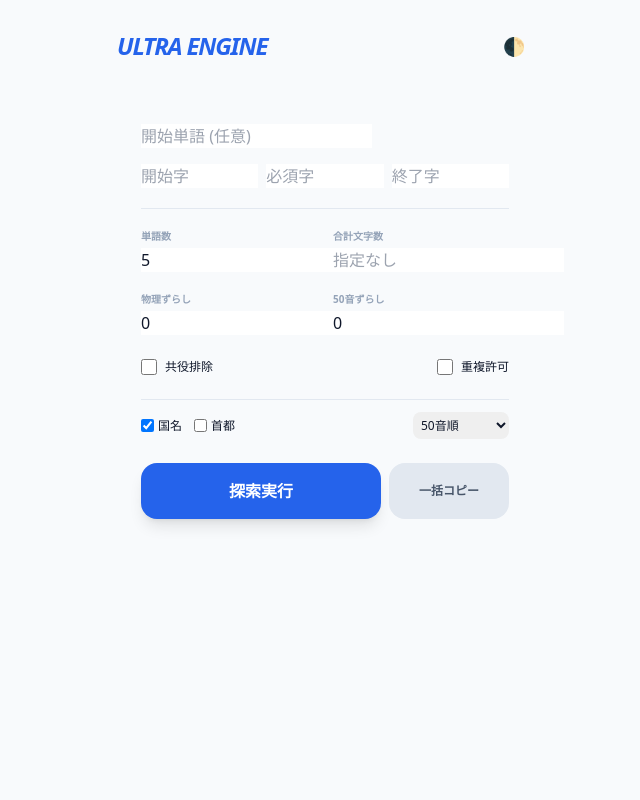
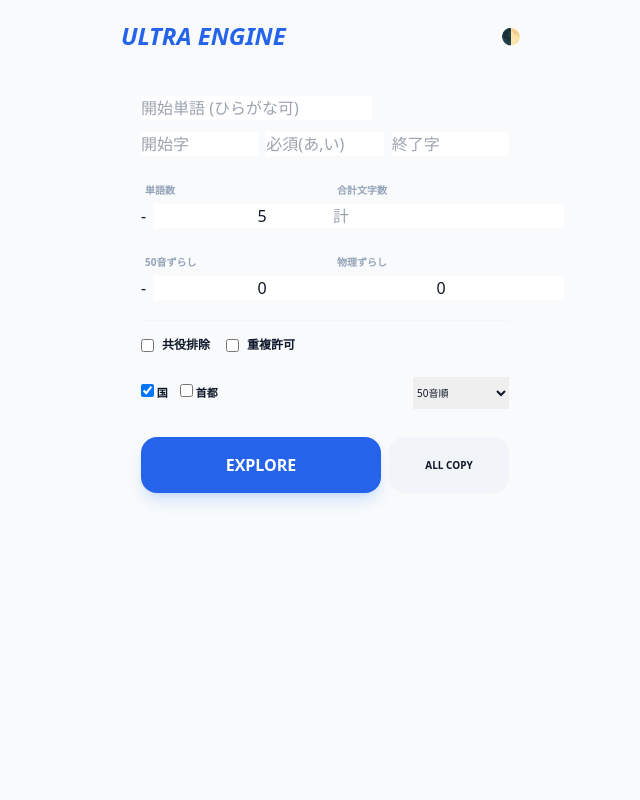
Before and after one commit to xjrstjrwvg-commits/pyongyang-, a Flask app: page / in a window 1280 px wide. Shown: the whole page, without its empty margins (315-955 px from the left). Run offline with Flask 3, Linux system fonts and the light colour scheme; some libraries are stand-ins or nearby versions.

Commit message:
index.html

```diff
--- a/templates/index.html
+++ b/templates/index.html
@@ -2,7 +2,7 @@
 <html lang="ja">
 <head>
     <meta charset="UTF-8">
-    <meta name="viewport" content="width=device-width, initial-scale=1.0">
+    <meta name="viewport" content="width=device-width, initial-scale=1.0, maximum-scale=1.0, user-scalable=no">
     <title>極・しりとり探索</title>
     <script src="https://cdn.tailwindcss.com"></script>
     <script>
@@ -14,93 +14,100 @@
             document.documentElement.classList.add('dark');
         }
 
-        // 全コピー機能
+        function adjustVal(id, delta) {
+            const el = document.getElementById(id);
+            el.value = parseInt(el.value) + delta;
+        }
+
         let currentRoutes = [];
         function copyAll() {
             if (currentRoutes.length === 0) return;
             const text = currentRoutes.map((rt, i) => `#${i+1}: ${rt.join(' → ')} (${rt.join('').length}文字)`).join('\n');
             navigator.clipboard.writeText(text).then(() => {
                 const btn = document.getElementById('copyBtn');
-                const originalText = btn.innerText;
-                btn.innerText = "コピー完了！";
-                setTimeout(() => btn.innerText = originalText, 2000);
+                btn.innerText = "COPIED!";
+                setTimeout(() => btn.innerText = "ALL COPY", 2000);
             });
         }
     </script>
     <style>
         .dark { color-scheme: dark; }
         .glass { @apply bg-white dark:bg-slate-900 border border-slate-200 dark:border-slate-800 shadow-xl; }
-        input, select { @apply bg-slate-50 dark:bg-slate-800 border-slate-300 dark:border-slate-700 p-3 rounded-xl w-full text-sm outline-none ring-blue-500 focus:ring-2; }
+        input, select { @apply bg-slate-50 dark:bg-slate-800 border-slate-300 dark:border-slate-700 p-3 rounded-xl w-full text-sm outline-none focus:ring-2 ring-blue-500 transition-all; }
+        .step-btn { @apply bg-slate-200 dark:bg-slate-700 px-3 py-2 rounded-lg font-black active:scale-90 transition-transform; }
     </style>
 </head>
-<body class="bg-slate-50 dark:bg-slate-950 text-slate-900 dark:text-slate-100 min-h-screen transition-colors duration-300">
-    <div class="max-w-md mx-auto p-4 space-y-6">
-        <!-- Header -->
-        <header class="flex justify-between items-center py-2">
-            <h1 class="text-2xl font-black italic text-blue-600 tracking-tighter">ULTRA ENGINE</h1>
-            <button onclick="toggleDarkMode()" class="p-2 glass rounded-full text-lg">🌓</button>
+<body class="bg-slate-50 dark:bg-slate-950 text-slate-900 dark:text-slate-100 min-h-screen">
+    <div class="max-w-md mx-auto p-4 space-y-4">
+        <header class="flex justify-between items-center px-1">
+            <h1 class="text-2xl font-black italic text-blue-600">ULTRA ENGINE</h1>
+            <button onclick="toggleDarkMode()" class="p-2 glass rounded-full">🌓</button>
         </header>
 
-        <!-- Main Panel -->
-        <div class="glass rounded-3xl p-6 space-y-5">
-            <div class="space-y-4">
-                <input id="sw" placeholder="開始単語 (任意)">
+        <div class="glass rounded-[32px] p-6 space-y-5">
+            <div class="space-y-3">
+                <input id="sw" placeholder="開始単語 (ひらがな可)">
                 <div class="grid grid-cols-3 gap-2">
-                    <input id="sc" placeholder="開始字" maxlength="1">
-                    <input id="mc" placeholder="必須字">
-                    <input id="ec" placeholder="終了字" maxlength="1">
-                </div>
-            </div>
-
-            <hr class="border-slate-200 dark:border-slate-800">
-
-            <div class="grid grid-cols-2 gap-4">
-                <div>
-                    <label class="text-[10px] font-bold text-slate-400 mb-1 block uppercase">単語数</label>
-                    <input type="number" id="ml" value="5">
-                </div>
-                <div>
-                    <label class="text-[10px] font-bold text-slate-400 mb-1 block uppercase">合計文字数</label>
-                    <input type="number" id="ttl" placeholder="指定なし">
+                    <input id="sc" placeholder="開始字">
+                    <input id="mc" placeholder="必須(あ,い)">
+                    <input id="ec" placeholder="終了字">
                 </div>
             </div>
 
             <div class="grid grid-cols-2 gap-4">
-                <div>
-                    <label class="text-[10px] font-bold text-slate-400 mb-1 block uppercase">物理ずらし</label>
-                    <input type="number" id="ps" value="0">
+                <div class="space-y-1">
+                    <label class="text-[10px] font-bold text-slate-400 ml-1 uppercase">単語数</label>
+                    <div class="flex items-center gap-2">
+                        <button onclick="adjustVal('ml',-1)" class="step-btn">-</button>
+                        <input type="number" id="ml" value="5" class="text-center">
+                        <button onclick="adjustVal('ml',1)" class="step-btn">+</button>
                     </div>
-                <div>
-                    <label class="text-[10px] font-bold text-slate-400 mb-1 block uppercase">50音ずらし</label>
-                    <input type="number" id="ks" value="0">
+                </div>
+                <div class="space-y-1">
+                    <label class="text-[10px] font-bold text-slate-400 ml-1 uppercase">合計文字数</label>
+                    <input type="number" id="ttl" placeholder="計">
                 </div>
             </div>
 
-            <div class="flex items-center justify-between text-xs font-medium py-1">
-                <label class="flex items-center gap-2"><input type="checkbox" id="conj" class="w-4 h-4 accent-blue-600"> 共役排除</label>
-                <label class="flex items-center gap-2"><input type="checkbox" id="rt" class="w-4 h-4 accent-blue-600"> 重複許可</label>
+            <div class="grid grid-cols-2 gap-4">
+                <div class="space-y-1">
+                    <label class="text-[10px] font-bold text-slate-400 ml-1 uppercase">50音ずらし</label>
+                    <div class="flex items-center gap-2">
+                        <button onclick="adjustVal('ks',-1)" class="step-btn">-</button>
+                        <input type="number" id="ks" value="0" class="text-center">
+                        <button onclick="adjustVal('ks',1)" class="step-btn">+</button>
+                    </div>
+                </div>
+                <div class="space-y-1">
+                    <label class="text-[10px] font-bold text-slate-400 ml-1 uppercase">物理ずらし</label>
+                    <input type="number" id="ps" value="0" class="text-center">
+                </div>
             </div>
 
-            <div class="flex items-center justify-between text-xs font-medium py-1 border-t border-slate-200 dark:border-slate-800 pt-3">
-                <div class="flex gap-3">
-                    <label class="flex items-center gap-1"><input type="checkbox" name="cat" value="country" checked> 国名</label>
-                    <label class="flex items-center gap-1"><input type="checkbox" name="cat" value="capital"> 首都</label>
+            <div class="flex gap-4 text-xs font-bold py-1 border-t border-slate-100 dark:border-slate-800 pt-4">
+                <label class="flex items-center gap-2"><input type="checkbox" id="conj"> 共役排除</label>
+                <label class="flex items-center gap-2"><input type="checkbox" id="rt"> 重複許可</label>
             </div>
-                <select id="sort_type" class="w-24 p-1 rounded-lg">
+
+            <div class="flex items-center justify-between gap-4">
+                <div class="flex gap-3 text-[11px] font-bold">
+                    <label><input type="checkbox" name="cat" value="country" checked> 国</label>
+                    <label><input type="checkbox" name="cat" value="capital"> 首都</label>
+                </div>
+                <select id="sort_type" class="text-[10px] h-8 w-24">
                     <option value="kana">50音順</option>
                     <option value="length">文字数順</option>
                 </select>
             </div>
 
-            <div class="flex gap-2">
-                <button onclick="run()" id="btn" class="flex-[2] bg-blue-600 hover:bg-blue-500 text-white font-black py-4 rounded-2xl shadow-lg transition-transform active:scale-95">探索実行</button>
-                <button onclick="copyAll()" id="copyBtn" class="flex-1 bg-slate-200 dark:bg-slate-800 text-slate-600 dark:text-slate-300 font-bold py-4 rounded-2xl transition-all active:scale-95 text-xs">一括コピー</button>
+            <div class="flex gap-2 pt-2">
+                <button onclick="run()" id="btn" class="flex-[2] bg-blue-600 text-white font-black py-4 rounded-2xl shadow-blue-500/20 shadow-lg active:scale-95 transition-all">EXPLORE</button>
+                <button onclick="copyAll()" id="copyBtn" class="flex-1 bg-slate-100 dark:bg-slate-800 font-bold py-4 rounded-2xl active:scale-95 transition-all text-[10px]">ALL COPY</button>
             </div>
         </div>
 
-        <!-- Result Stats & Area -->
-        <div id="stats" class="text-center text-[11px] font-bold text-slate-400 uppercase tracking-widest hidden"></div>
-        <div id="res" class="space-y-3 pb-24"></div>
+        <div id="stats" class="text-center text-[11px] font-bold text-slate-400 hidden"></div>
+        <div id="res" class="space-y-3 pb-20"></div>
     </div>
 
     <script>
@@ -108,15 +115,13 @@
             const btn=document.getElementById('btn');
             const resDiv=document.getElementById('res');
             const statsDiv=document.getElementById('stats');
-            btn.innerText="探索中..."; btn.disabled=true;
-            resDiv.innerHTML="";
-            statsDiv.classList.add('hidden');
+            btn.innerText="EXPLORING..."; btn.disabled=true;
+            resDiv.innerHTML=""; statsDiv.classList.add('hidden');
             currentRoutes = [];
 
             const cats = Array.from(document.querySelectorAll('input[name="cat"]:checked')).map(c => c.value);
             const targetTotal = document.getElementById('ttl').value;
 
-            try {
             const r = await fetch('/search',{
                 method:'POST',
                 headers:{'Content-Type':'application/json'},
@@ -136,28 +141,23 @@
                 })
             });
             const d = await r.json();
-                btn.innerText="探索実行"; btn.disabled=false;
+            btn.innerText="EXPLORE"; btn.disabled=false;
 
             if(d.count > 0){
                 currentRoutes = d.routes;
-                    statsDiv.innerText = `${d.count} 通りのルートが見つかりました`;
+                statsDiv.innerText = `${d.count} ROUTES FOUND`;
                 statsDiv.classList.remove('hidden');
                 resDiv.innerHTML = d.routes.map((rt, i)=>`
                     <div class="glass p-4 rounded-2xl border-l-4 border-blue-500 animate-in fade-in slide-in-from-bottom-2">
-                            <div class="flex justify-between items-center mb-2">
-                                <span class="text-[10px] font-bold text-blue-500 uppercase tracking-tighter">Route #${i+1}</span>
-                                <span class="text-[10px] text-slate-400 font-mono italic">${rt.join('').length}文字</span>
+                        <div class="flex justify-between items-center mb-2 font-mono text-[9px] text-slate-400">
+                            <span>ROUTE #${i+1}</span>
+                            <span>${rt.join('').length} CHARS</span>
                         </div>
-                            <div class="text-sm font-bold leading-relaxed">
-                                ${rt.join(' <span class="text-blue-500/50 mx-1">→</span> ')}
-                            </div>
+                        <div class="text-sm font-bold leading-relaxed">${rt.join(' → ')}</div>
                     </div>
                 `).join('');
             } else {
-                    resDiv.innerHTML = '<p class="text-center text-slate-500 py-10 font-bold italic opacity-50 uppercase tracking-widest">No Routes Found</p>';
-                }
-            } catch (e) {
-                btn.innerText="エラー発生"; btn.disabled=false;
+                resDiv.innerHTML = '<p class="text-center text-slate-500 py-10 font-bold italic">NO ROUTES FOUND</p>';
             }
         }
     </script>
```
Lines whose indentation alone changed are shown as unchanged.
